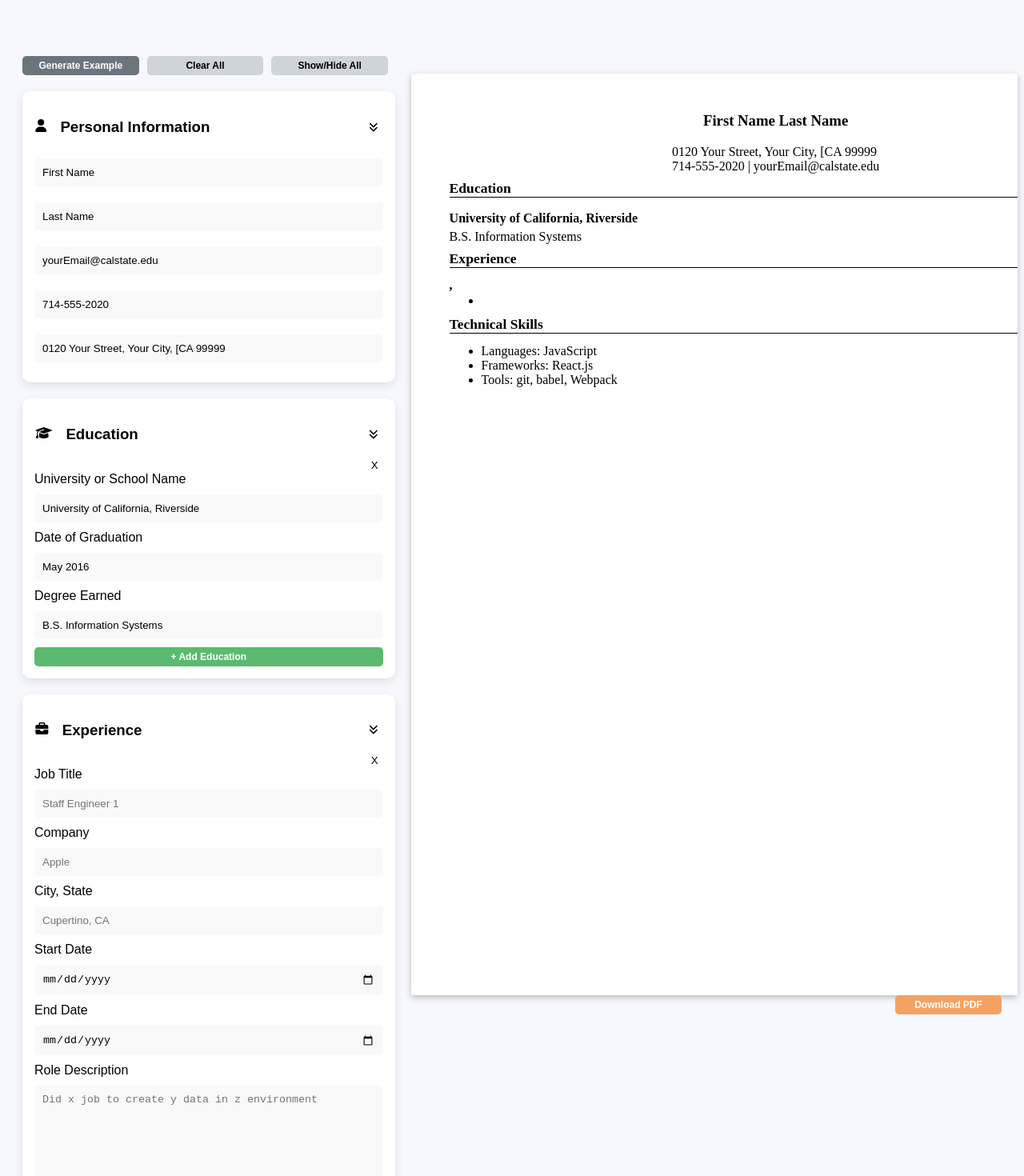
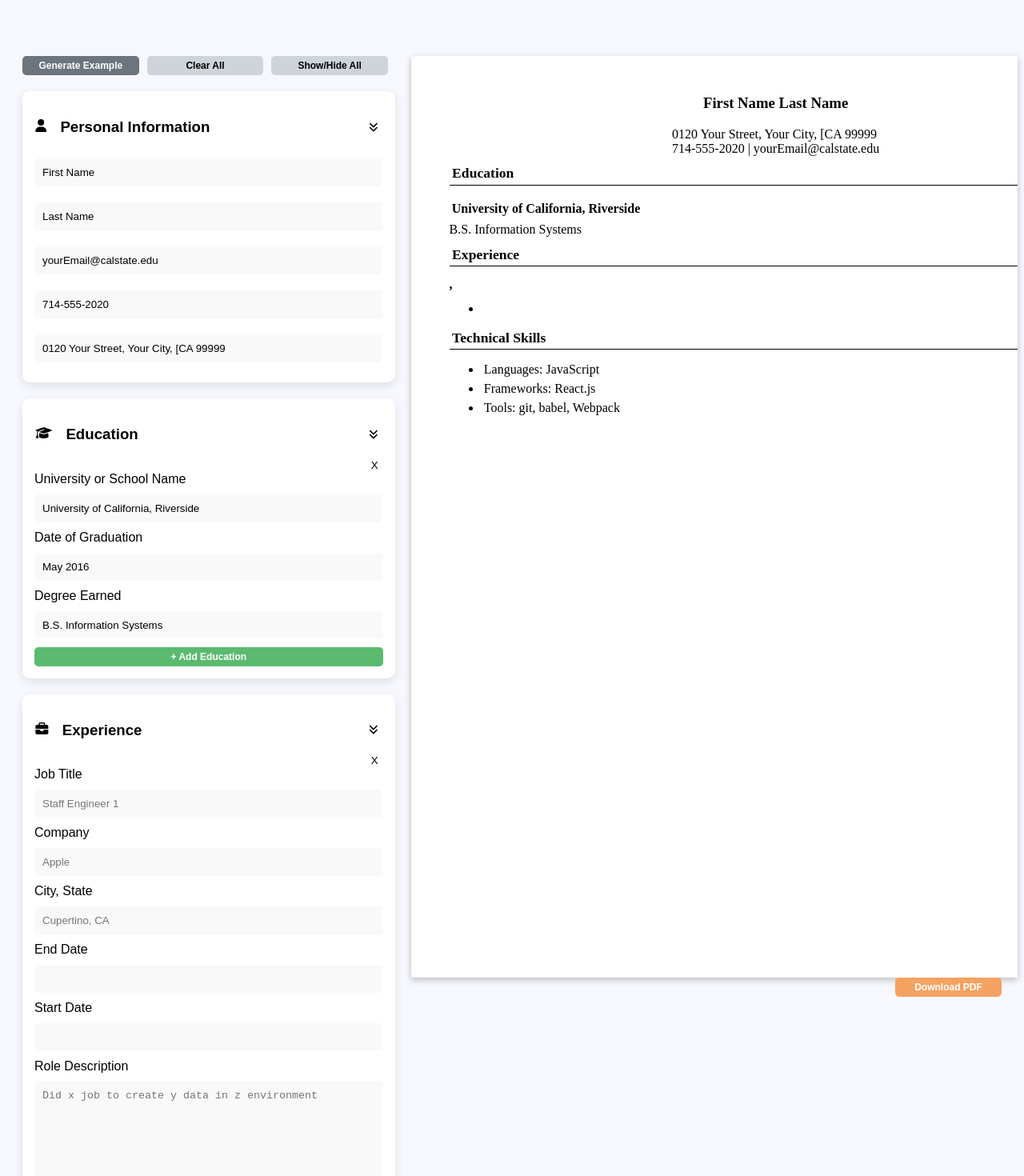
Before and after one commit to WChan95/cv-project, a React (Create React App) app: page / in a window 1280 px wide. Shown: the top 1470 px of the page at 80% size. Built offline with nearby package versions, Linux system fonts and the light colour scheme.

Commit message:
cv styling

```diff
--- a/package.json
+++ b/package.json
@@ -9,6 +9,7 @@
     "@testing-library/jest-dom": "^5.16.1",
     "@testing-library/react": "^12.1.2",
     "@testing-library/user-event": "^13.5.0",
+    "date-fns": "^2.28.0",
     "react": "^17.0.2",
     "react-dom": "^17.0.2",
     "react-scripts": "5.0.0",
--- a/src/assets/App.scss
+++ b/src/assets/App.scss
@@ -55,7 +55,7 @@ body {
     grid-column-start: 3;
     grid-column-end: 6;
     grid-row: 2/10;
-    margin-top: 22px;
+/*     margin-top: 22px; */
     /*     grid-column-end: 6; */
     .CV_Wrapper {
        overflow: scroll;
--- a/src/assets/Forms.scss
+++ b/src/assets/Forms.scss
@@ -78,6 +78,14 @@
       background-color: $input;
     }
 
+    .currentRole{
+      display: flex;
+      align-items: center;
+      input{
+        margin-left: 1em;
+      }
+    }
+
     textarea{
       height: 300px;
     }
--- a/src/assets/Preview.scss
+++ b/src/assets/Preview.scss
@@ -37,7 +37,7 @@ li {
       flex-flow: column;
       justify-content: center;
       h4 {
-        padding: 0;
+        padding: .2em;
         margin: 5px 0;
       }
 
@@ -69,6 +69,7 @@ li {
     }
     .job_company {
       font-weight: bold;
+      margin-bottom: .5em;
     }
     .job_Role {
       list-style: disc;
@@ -76,7 +77,7 @@ li {
     }
     ul{
       li{
-
+        padding: .2em;
       }
     }
   }
@@ -89,6 +90,7 @@ li {
       font-weight: normal;
       font-size: 1em;
       list-style: disc;
+      padding: .2em;
       span {
         font-size: 1em;
       }
@@ -108,6 +110,7 @@ li {
 }
 
 .sectionHeadings {
+  padding: .2em;
   font-size: 1.1em;
   font-weight: bold;
   width: 100%;
--- a/src/components/App.js
+++ b/src/components/App.js
@@ -271,24 +271,50 @@ class App extends Component {
   };
 
   showHide = (event) => {
+    if (
+      this.state.personal.isActive === true ||
+      this.state.education.isActive === true ||
+      this.state.experience.isActive === true ||
+      this.state.technicalSkills.isActive === true
+    ) {
       this.setState((prevState) => ({
         personal: {
           ...prevState.personal,
-        isActive: !prevState.personal.isActive,
+          isActive: false,
         },
         experience: {
           ...prevState.experience,
-        isActive: !prevState.experience.isActive,
+          isActive: false,
         },
         education: {
           ...prevState.education,
-        isActive: !prevState.education.isActive,
+          isActive: false,
         },
         technicalSkills: {
           ...prevState.technicalSkills,
-        isActive: !prevState.technicalSkills.isActive,
+          isActive: false,
         },
       }));
+    } else {
+      this.setState((prevState) => ({
+        personal: {
+          ...prevState.personal,
+          isActive: true,
+        },
+        experience: {
+          ...prevState.experience,
+          isActive: true,
+        },
+        education: {
+          ...prevState.education,
+          isActive: true,
+        },
+        technicalSkills: {
+          ...prevState.technicalSkills,
+          isActive: true,
+        },
+      }));
+    }
   };
 
   handleAfterPrint = () => {
@@ -376,7 +402,6 @@ class App extends Component {
                 handleDelete={this.handleDelete}
               />
             </div>
-
           </div>
           <div className="menu">
             {/* <Menu {...this.state} /> */}
--- a/src/components/Experience.js
+++ b/src/components/Experience.js
@@ -25,7 +25,7 @@ class Experience extends Component {
   };
 
   handleActive = (event) => {
-    this.props.handleActive(event)
+    this.props.handleActive(event);
   };
   render() {
     return (
@@ -81,10 +81,22 @@ class Experience extends Component {
                     value={index.location}
                   />
                   {/* For Start and end date forms */}
+                  <div></div>
+{/*                   <div className="currentRole">
+                    <span>Current Role?</span>
+                    <input
+                      type="checkbox"
+                      value="Present"
+                      id={index.id}
+                      name="endDate"
+                      onChange={this.handleChange}
+                    />
+                  </div> */}
+                  <label>End Date</label>
+                  <input type="text" name="endDate" onChange={this.handleChange} id={index.id} value={index.endDate} />
+
                   <label>Start Date</label>
-                  <input type="date" name="startDate" onChange={this.handleChange} id={index.id} />
-                  <label>End Date</label>
-                  <input type="date" name="endDate" onChange={this.handleChange} id={index.id} />
+                  <input type="text" name="startDate" onChange={this.handleChange} id={index.id} value={index.startDate} />
 
                   <label>Role Description</label>
                   <textarea
```
Also changed, not shown: 1 other file (tests, documents, lock files or other folders). Lines whose indentation alone changed are shown as unchanged.
